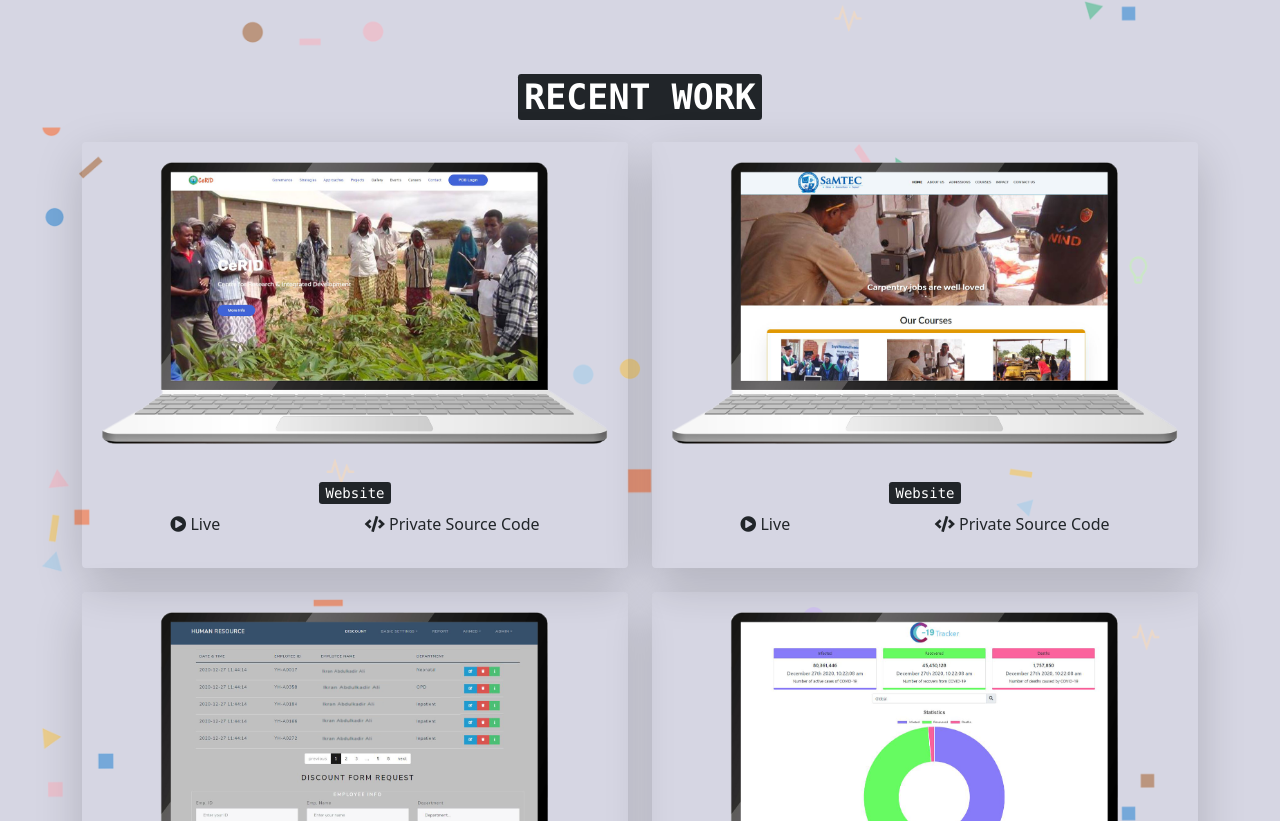
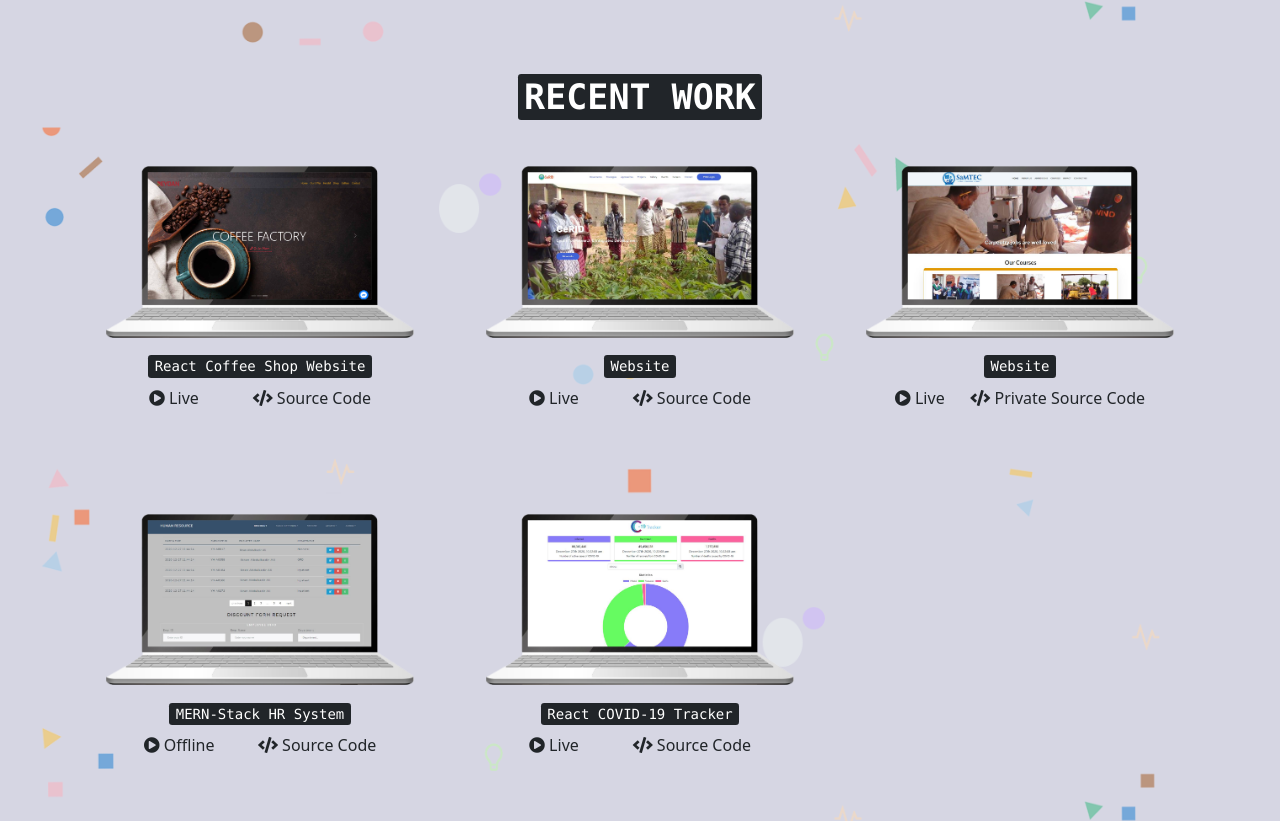
Before and after one commit to ahmaat19/portfolio, a React (Create React App) app: page / in a window 1280 px wide. Shown: the part 1519-2340 px from the top of the page. Built offline with nearby package versions, Linux system fonts and the light colour scheme.

Commit message:
added beydan website

```diff
--- a/public/index.html
+++ b/public/index.html
@@ -36,15 +36,10 @@
         nav.classList.toggle('sticky', window.scrollY > 100)
       })
     </script>
+    <script src="https://cdn.jsdelivr.net/npm/bootstrap@5.0.0-beta1/dist/js/bootstrap.bundle.min.js"></script>
     <script src="https://unpkg.com/aos@2.3.1/dist/aos.js"></script>
-    <script src="https://cdn.jsdelivr.net/npm/bootstrap@5.0.0-beta1/dist/js/bootstrap.bundle.min.js"></script>
     <script>
-      AOS.init({
-        offset: 200,
-        duration: 600,
-        easing: 'ease-in-sine',
-        delay: 100,
-      })
+      AOS.init({ duration: 5000 })
     </script>
   </body>
 </html>
--- a/src/App.js
+++ b/src/App.js
@@ -1,6 +1,4 @@
 import { useEffect } from 'react'
-import Aos from 'aos'
-import 'aos/dist/aos.css'
 import ReactGA from 'react-ga'
 
 import About from './components/About'
@@ -11,10 +9,6 @@ import Projects from './components/Projects'
 import Services from './components/Services'
 
 function App() {
-  useEffect(() => {
-    Aos.init({ offset: 200, duration: 600, easing: 'ease-in-sine', delay: 100 })
-  })
-
   useEffect(() => {
     ReactGA.initialize('UA-186129874-1')
     ReactGA.pageview(window.location.pathname + window.location.search)
--- a/src/components/About.js
+++ b/src/components/About.js
@@ -7,17 +7,14 @@ import about from '../images/about.svg'
 const About = () => {
   return (
     <div className='container py-5' id='about'>
-      <h2
-        className='text-center fw-bolder display-6 pt-3'
-        data-aos='zoom-in-up'
-      >
-        <kbd data-aos='zoom-in-up'>ABOUT ME</kbd>
+      <h2 className='text-center fw-bolder display-6 pt-3'>
+        <kbd>ABOUT ME</kbd>
       </h2>
       <div className='row'>
-        <div className='col-md-5 col-12' data-aos='fade-up'>
+        <div className='col-md-5 col-12'>
           <img src={about} alt='about-me' className='img-fluid' />
         </div>
-        <div className='col-md-6 my-auto col-10' data-aos='fade-up'>
+        <div className='col-md-6 my-auto col-10'>
           <p>
             <p>
               Hello! I'm Ahmed, a full stack web developer based in Mogadishu.
@@ -39,7 +36,7 @@ const About = () => {
             </p>
           </p>
         </div>
-        <div className='col-md-1 my-auto col-2' data-aos='fade-up'>
+        <div className='col-md-1 my-auto col-2'>
           <div className='social-links d-flex flex-column'>
             <img
               src={node}
--- a/src/components/Contact.js
+++ b/src/components/Contact.js
@@ -4,7 +4,7 @@ const Contact = () => {
   return (
     <div className='container py-5' id='contact'>
       <hr />
-      <div className='row g-4 pt-3' data-aos='fade-up'>
+      <div className='row g-4 pt-3'>
         <div className='col-md-5 mx-auto text-center'>
           <p>Let's make something new, different great together.</p>
           <pre>Just Say Hello</pre>
--- a/src/components/Header.js
+++ b/src/components/Header.js
@@ -59,7 +59,7 @@ const Header = () => {
 
       <div className='container py-5'>
         <div className='row py-5'>
-          <div className='col-md-6 my-auto' data-aos='fade-right'>
+          <div className='col-md-6 my-auto'>
             <h1 className='fw-bolder display-3'>
               <kbd>AHMED IBRAHIM</kbd>
             </h1>
@@ -76,7 +76,7 @@ const Header = () => {
               </a>
             </div>
           </div>
-          <div className='col-md-6' data-aos='fade-left'>
+          <div className='col-md-6'>
             <img src={profile} alt='profile' className='img-fluid' />
           </div>
         </div>
--- a/src/components/Projects.js
+++ b/src/components/Projects.js
@@ -2,19 +2,51 @@ import covid from '../images/covid.png'
 import hr from '../images/hr.png'
 import cerid from '../images/cerid.png'
 import samtec from '../images/samtec.png'
+import beydan from '../images/beydan.PNG'
 
 const Projects = () => {
   return (
     <div className='container py-5' id='work'>
-      <h2
-        className='text-center fw-bolder display-6 pt-3'
-        data-aos='zoom-in-up'
-      >
-        <kbd data-aos='zoom-in-up'>RECENT WORK</kbd>
+      <h2 className='text-center fw-bolder display-6 pt-3'>
+        <kbd>RECENT WORK</kbd>
       </h2>
-      <div className='row g-4 pt-3' data-aos='fade-up'>
-        <div className='col-md-6'>
-          <div className='card text-center bg-transparent shadow-lg'>
+      <div className='row g-4 pt-3'>
+        <div className='col-md-4'>
+          <div className='p-4 card text-center bg-transparent'>
+            <a href='https://nifty-bassi-e84db9.netlify.app/' target='blank'>
+              <img src={beydan} alt='cerid' className='img-fluid' />
+            </a>
+            <div className='card-body'>
+              <div className='card-title'>
+                <a
+                  href='https://nifty-bassi-e84db9.netlify.app/'
+                  target='blank'
+                >
+                  <kbd>React Coffee Shop Website</kbd>{' '}
+                </a>
+              </div>
+              <p className='card-text d-flex justify-content-around'>
+                <a
+                  href='https://nifty-bassi-e84db9.netlify.app/'
+                  target='blank'
+                >
+                  <i class='fa fa-play-circle'></i> Live
+                </a>
+                <p>
+                  <a
+                    href='https://github.com/ahmaat19/beydan-coffee-shop'
+                    target='blank'
+                  >
+                    <i class='fa fa-code'></i> Source Code
+                  </a>
+                </p>
+              </p>
+            </div>
+          </div>
+        </div>
+
+        <div className='col-md-4'>
+          <div className='p-4 card text-center bg-transparent'>
             <a href='https://cerid.so' target='blank'>
               <img src={cerid} alt='cerid' className='img-fluid' />
             </a>
@@ -29,15 +61,15 @@ const Projects = () => {
                   <i class='fa fa-play-circle'></i> Live
                 </a>
                 <p>
-                  <i class='fa fa-code'></i> Private Source Code
+                  <i class='fa fa-code'></i> Source Code
                 </p>
               </p>
             </div>
           </div>
         </div>
 
-        <div className='col-md-6'>
-          <div className='card text-center bg-transparent shadow-lg'>
+        <div className='col-md-4'>
+          <div className='p-4 card text-center bg-transparent'>
             <a href='https://samtec.so' target='blank'>
               <img src={samtec} alt='samtec' className='img-fluid' />
             </a>
@@ -59,8 +91,8 @@ const Projects = () => {
           </div>
         </div>
 
-        <div className='col-md-6'>
-          <div className='card text-center bg-transparent shadow-lg'>
+        <div className='col-md-4'>
+          <div className='p-4 card text-center bg-transparent'>
             <img src={hr} alt='human resource' className='img-fluid' />
             <div className='card-body'>
               <div className='card-title'>
@@ -81,8 +113,8 @@ const Projects = () => {
           </div>
         </div>
 
-        <div className='col-md-6'>
-          <div className='card text-center bg-transparent shadow-lg'>
+        <div className='col-md-4'>
+          <div className='p-4 card text-center bg-transparent'>
             <a
               href='https://ahmaat19.github.io/covid-19-tracker/'
               target='blank'
--- a/src/components/Services.js
+++ b/src/components/Services.js
@@ -6,13 +6,10 @@ import website from '../images/website.svg'
 const Services = () => {
   return (
     <div className='container py-5' id='service'>
-      <h2
-        className='text-center fw-bolder display-6 pt-3'
-        data-aos='zoom-in-up'
-      >
-        <kbd data-aos='zoom-in-up'>SERVICE</kbd>
+      <h2 className='text-center fw-bolder display-6 pt-3'>
+        <kbd>SERVICE</kbd>
       </h2>
-      <div className='row gy-3 pt-3' data-aos='fade-up'>
+      <div className='row gy-3 pt-3'>
         <div className='col-md-3 mx-auto'>
           <div className='card text-center bg-transparent '>
             <img
--- a/src/index.css
+++ b/src/index.css
@@ -86,10 +86,9 @@ header.sticky nav {
   text-decoration: none;
   color: #212529;
 }
-#work .card img {
-  padding: 20px;
+#work .card {
   transition: 0.5s;
 }
 #work .card img:hover {
-  padding: 0;
+  box-shadow: 0 0.4rem 1rem rgba(0, 0, 0, 0.175) !important;
 }
```
Also changed, not shown: src/images/beydan.PNG (added), 1 other file (tests, documents, lock files or other folders).
